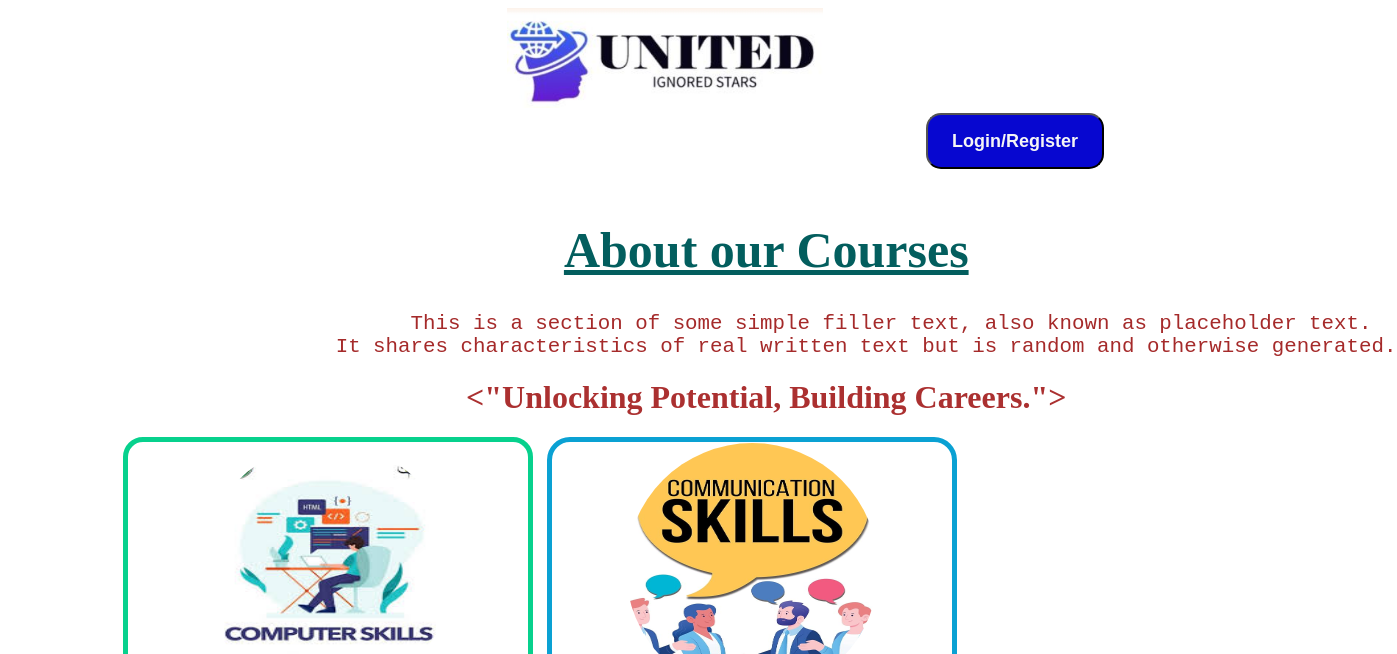
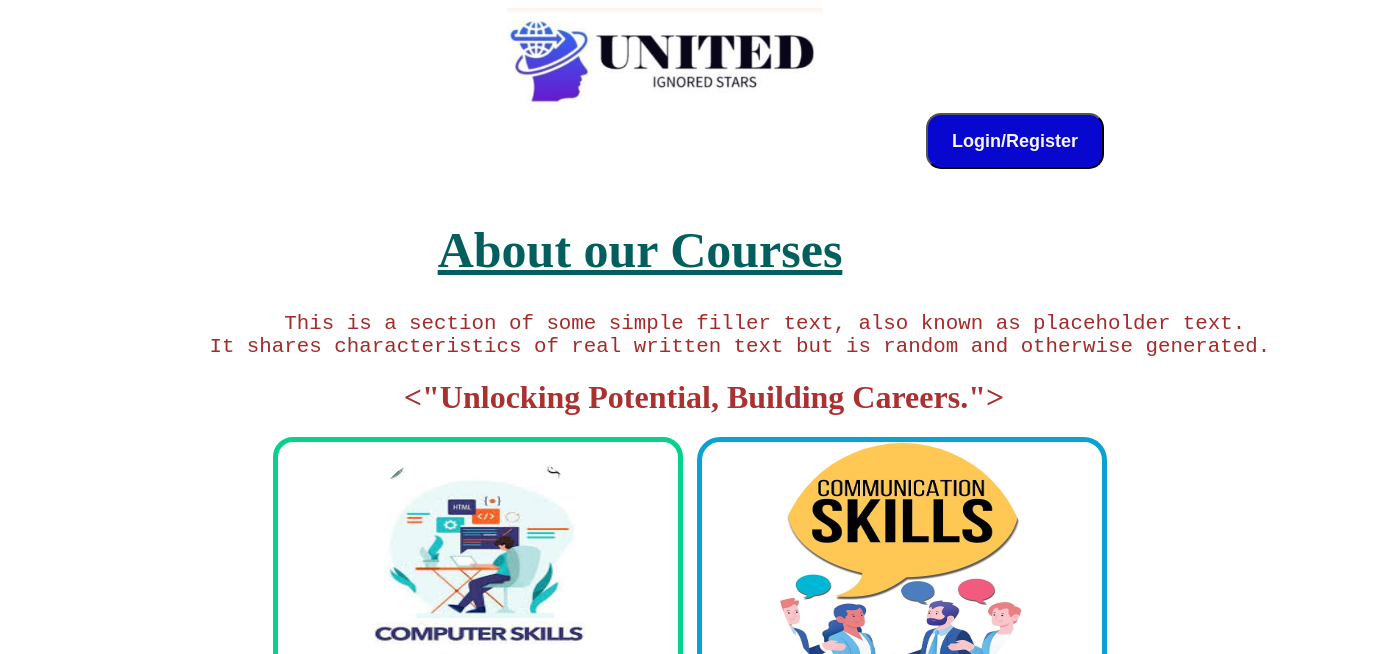
Before and after one commit to gsanchari/United, a plain HTML site: page course.html in a window 1280 px wide. Shown: the top 654 px of the page, 1397 px wide, since content can reach past the window. Drawn offline with Linux system fonts and the light colour scheme.

Commit message:
Update course.css

```diff
--- a/course.css
+++ b/course.css
@@ -63,9 +63,7 @@ h1{
         opacity: 1;
     }
 }
-#tiu{
-    padding-left: 8rem;
-}
+
 pre{
     color: brown;
     font-size: 1.3rem;
```
